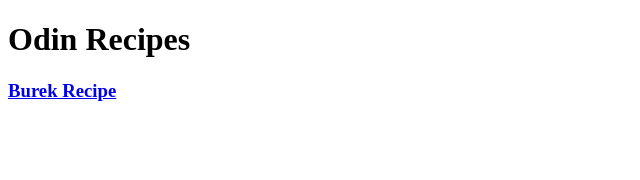
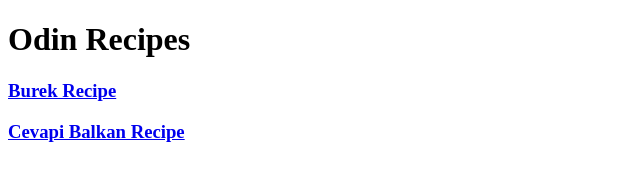
Before and after one commit to kossovar/odin-recipes, a plain HTML site: page index.html in a window 1280 px wide. Shown: the whole page, without its empty margins (0-640 px from the left). Drawn offline with Linux system fonts and the light colour scheme.

Commit message:
Add/link second recipe

```diff
--- a/index.html
+++ b/index.html
@@ -9,5 +9,6 @@
 <body>
     <h1>Odin Recipes</h1>
     <h3><a href="../odin-recipes/recipes/burek.html">Burek Recipe</a></h3>
+    <h3><a href="../odin-recipes/recipes/cevapi.html">Cevapi Balkan Recipe</a></h3>
 </body>
 </html>
```
